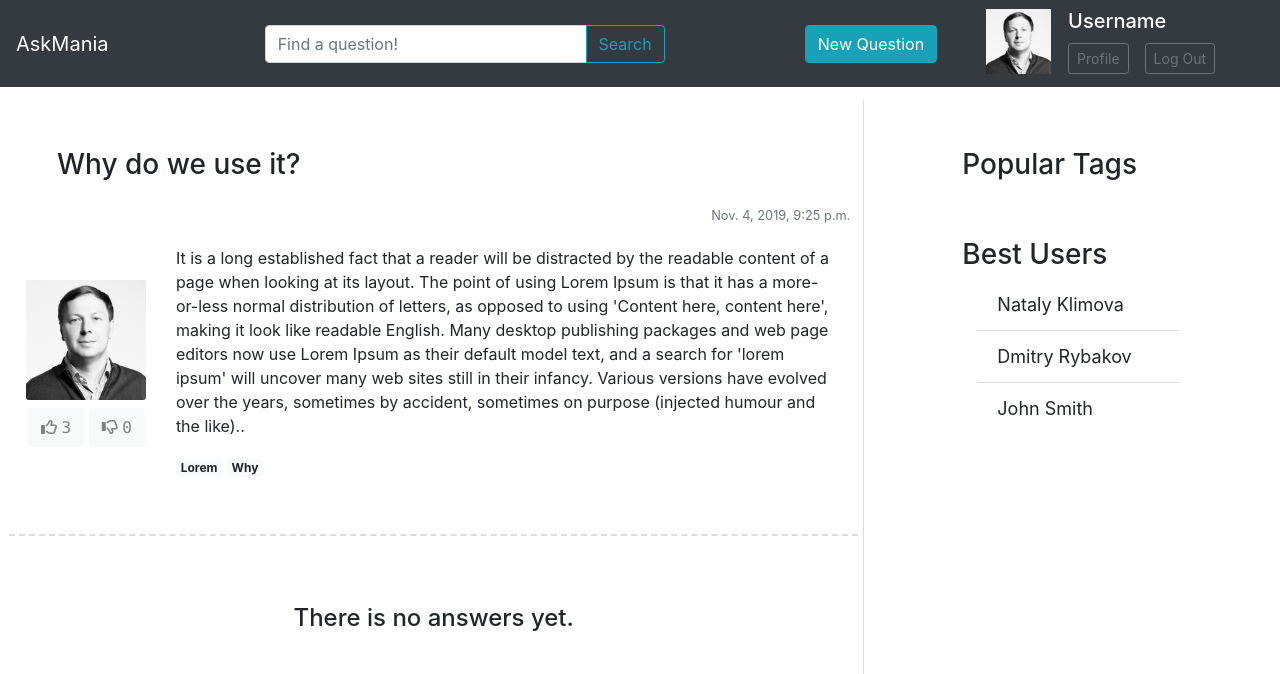
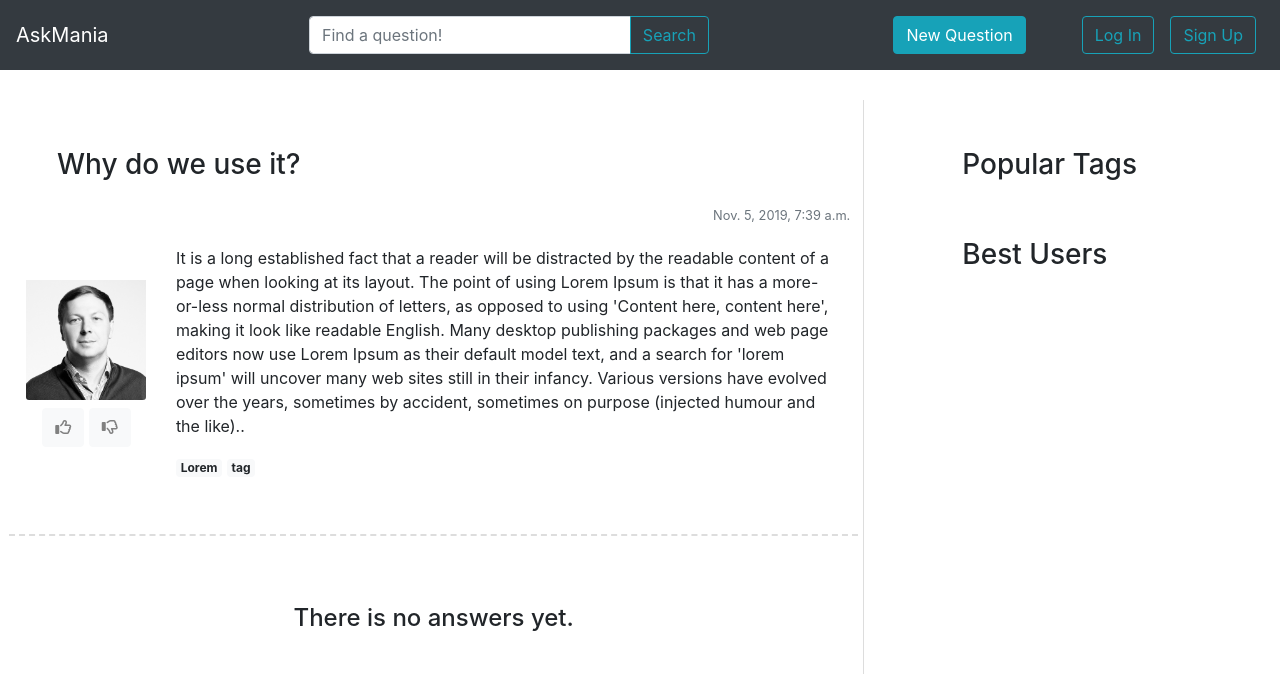
Before and after one commit to bulletmys/Techpark-Web, a Django app: page /question/2/ in a window 1280 px wide. Shown: the top 674 px of the page. Run offline with Django 3.2, Linux system fonts and the light colour scheme; data comes from the database, SQL or seed files in the repository; some libraries are stand-ins or nearby versions.

Commit message:
some fix

```diff
--- a/question/admin.py
+++ b/question/admin.py
@@ -7,3 +7,4 @@
 admin.site.register(models.Tag)
 admin.site.register(models.Question)
 admin.site.register(models.Answer)
+admin.site.register(models.Like)
--- a/question/management/commands/tagCounter.py
+++ b/question/management/commands/tagCounter.py
@@ -16,5 +16,4 @@
             t = TopTag(name=tag.name, amount=tag.amount)
             t.save()
 
-        # self.stdout.write(self.style.SUCCESS('Successfully added top 20 tags "%s"' % tags))
-        self.stdout.write(self.style.SUCCESS('Successfully added top 20 tags "%s"' % Question.objects.filter(tags__id=1)))
+        self.stdout.write(self.style.SUCCESS('Successfully added top 20 tags "%s"' % tags))
--- a/question/models.py
+++ b/question/models.py
@@ -3,7 +3,10 @@
 from django.utils.timezone import now
 
 
-# Create your models here.
+class ProfileManager(models.Manager):
+    def get_all(self):
+        self.all()
+
 
 class Profile(models.Model):
     login = models.CharField(max_length=255, verbose_name='Login')
@@ -11,7 +14,10 @@
     rating = models.IntegerField(default=0, verbose_name='Rating')
     birthday = models.DateField(default=now(), verbose_name='Birthday')
     email = models.EmailField(verbose_name="Email")
-    avatar = models.ImageField(verbose_name="Avatar")
+    avatar = models.ImageField(verbose_name="Avatar", blank=True)
+    likes = models.ManyToManyField('Like', related_name='Profile_like', blank=True)
+    dislikes = models.ManyToManyField('DisLike', related_name='Profile_dislike', blank=True)
+    manager = ProfileManager()
 
     def __str__(self):
         return self.name
@@ -21,15 +27,28 @@
         verbose_name_plural = "Profile"
 
 
+class QuestionManager(models.Manager):
+    def get_all(self):
+        return self.all()
+
+    def get_by_id(self, index):
+        return self.get(id=index)
+
+    def filter_by_tag_name(self, name):
+        return self.filter(tags__name=name)
+
+
 class Question(models.Model):
     title = models.CharField(max_length=255, verbose_name='Title')
     text = models.TextField(verbose_name='Text')
     tags = models.ManyToManyField('Tag', blank=True, related_name='question')
-    thumbs_up = models.IntegerField(verbose_name="Num_of_likes", default=0)
-    thumbs_down = models.IntegerField(verbose_name="Num_of_dislikes", default=0)
     datetime_published = models.DateTimeField(verbose_name='Published Date')
     author = models.ForeignKey(
         Profile, on_delete=models.CASCADE, verbose_name='User')
+
+    like = models.ManyToManyField('Like', related_name='question_like', blank=True)
+    dislike = models.ManyToManyField('DisLike', related_name='question_dislike', blank=True)
+    manager = QuestionManager()
 
     def __str__(self):
         return self.title
@@ -37,6 +56,11 @@
     class Meta:
         verbose_name = "Question"
         verbose_name_plural = "Questions"
+
+
+class AnswerManager(models.Manager):
+    def get_all(self):
+        self.all()
 
 
 class Answer(models.Model):
@@ -48,6 +72,10 @@
     question = models.ForeignKey(
         Question, on_delete=models.CASCADE, verbose_name='Question', related_name='answers'
     )
+    likes = models.ForeignKey('Like', on_delete=models.CASCADE, verbose_name='likes', related_name='answer_likes',
+                              blank=True, null=True)
+    dislikes = models.ForeignKey('DisLike', on_delete=models.CASCADE, verbose_name='dislikes',
+                                 related_name='answer_dislikes', blank=True, null=True)
 
     def __str__(self):
         return self.text
@@ -57,10 +85,17 @@
         verbose_name_plural = "Answers"
 
 
+class TagManager(models.Manager):
+    def get_all(self):
+        self.all()
+
+
 class Tag(models.Model):  # TODO поле amount при добавлении нового вопроса с данным тегом увеличивать на 1
     name = models.CharField(max_length=15, verbose_name='Name')
 
     amount = models.IntegerField(max_length=255, default=0)
+
+    manager = TagManager()
 
     #
     # objects = TagManager()
@@ -73,9 +108,15 @@
         verbose_name_plural = "Tags"
 
 
+class TopTagManager(models.Manager):
+    def get_all(self):
+        self.all()
+
+
 class TopTag(models.Model):
     name = models.CharField(max_length=15, verbose_name='Name')
     amount = models.IntegerField(max_length=255, default=0)
+    manager = TopTagManager()
 
     def __str__(self):
         return self.name
@@ -85,9 +126,15 @@
         verbose_name_plural = "TopTags"
 
 
+class TopUserManager(models.Manager):
+    def get_all(self):
+        self.all()
+
+
 class TopUser(models.Model):
     name = models.CharField(max_length=255, verbose_name='Name')
     top_id = models.IntegerField(verbose_name='UserId')
+    manager = TopUserManager()
 
     def __str__(self):
         return self.name
@@ -95,3 +142,25 @@
     class Meta:
         verbose_name = "TopUser"
         verbose_name_plural = "TopUsers"
+
+
+class LikeManager(models.Manager):
+    def get_all(self):
+        self.all()
+
+
+class Like(models.Model):
+    manager = LikeManager()
+
+
+    class Meta:
+        verbose_name = "Like"
+        verbose_name_plural = "Likes"
+
+
+class DisLike(models.Model):
+    manager = LikeManager()
+
+    class Meta:
+        verbose_name = "DisLike"
+        verbose_name_plural = "DisLikes"
--- a/question/templates/question/base.html
+++ b/question/templates/question/base.html
@@ -39,28 +39,36 @@
             <button type="button" class="btn btn-info mr-5">New Question</button>
         </a>
 
-        <table class="mb-1 max-size-50 mr-5">
-            <tr>
-                <td class="pr-3" rowspan="2"><img
-                        src="{% static 'img/grishin.jpg.768x768_q95_box-712,0,2249,1537_crop_detail.jpg' %}"
-                        width="65px" height="65px" alt="we"/>
-                </td>
-                <td><h5 class="no-wrap" style="color: white">Username</h5></td>
-            </tr>
-            <tr>
-                <td>
-                    <ul class="navbar-nav">
+        <a class="m-2" href="{% url 'login' %}">
+            <button type="button" class="btn btn-outline-info">Log In</button>
+        </a>
+        <a class="m-2" href="{% url 'register' %}">
+            <button type="button" class="btn btn-outline-info">Sign Up</button>
+        </a>
 
-                        <li class="nav-item mr-2">
-                            <button type="button" class="btn btn-outline-secondary btn-sm">Profile</button>
-                        </li>
-                        <li class="nav-item ml-2">
-                            <button type="button" class="btn btn-outline-secondary btn-sm no-wrap">Log Out</button>
-                        </li>
-                    </ul>
-                </td>
-            </tr>
-        </table>
+
+{#        <table class="mb-1 max-size-50 mr-5">#}
+{#            <tr>#}
+{#                <td class="pr-3" rowspan="2"><img#}
+{#                        src="{% static 'img/grishin.jpg.768x768_q95_box-712,0,2249,1537_crop_detail.jpg' %}"#}
+{#                        width="65px" height="65px" alt="we"/>#}
+{#                </td>#}
+{#                <td><h5 class="no-wrap" style="color: white">Username</h5></td>#}
+{#            </tr>#}
+{#            <tr>#}
+{#                <td>#}
+{#                    <ul class="navbar-nav">#}
+{##}
+{#                        <li class="nav-item mr-2">#}
+{#                            <button type="button" class="btn btn-outline-secondary btn-sm">Profile</button>#}
+{#                        </li>#}
+{#                        <li class="nav-item ml-2">#}
+{#                            <button type="button" class="btn btn-outline-secondary btn-sm no-wrap">Log Out</button>#}
+{#                        </li>#}
+{#                    </ul>#}
+{#                </td>#}
+{#            </tr>#}
+{#        </table>#}
 
     </nav>
 </header>
--- a/question/views.py
+++ b/question/views.py
@@ -1,5 +1,4 @@
 from django.shortcuts import render
-from django.http import HttpResponse
 from question import models
 from django.core.paginator import Paginator
 
@@ -9,12 +8,12 @@
     objects_page = paginator.get_page(num_of_page)
     return objects_page, paginator
 
-# Create your views here.
+
 def list_of_question(request, page=1):
-    users = models.Profile.objects.all()
-    tags = models.Tag.objects.all()
-    questions = models.Question.objects.all()
-    top_tags = models.TopTag.objects.all()
+    users = models.Profile.manager.get_all()
+    tags = models.Tag.manager.get_all()
+    questions = models.Question.manager.get_all()
+    top_tags = models.TopTag.manager.get_all()
     page_questions, paginator = paginate(questions, 20, page)
 
     return render(request, "question/questions.html",
@@ -23,49 +22,51 @@
 
 
 def new_question(request):
-    questions = models.Question.objects.all()
-    users = models.Profile.objects.all()
-    tags = models.Tag.objects.all()
+    questions = models.Question.manager.get_all()
+    users = models.Profile.manager.get_all()
+    tags = models.Tag.manager.get_all()
     return render(request, "question/new-question.html", {"Tags": tags, "Questions": questions, "Users": users})
 
 
 def login(request):
-    return render(request, "question/login.html")
+    questions = models.Question.manager.get_all()
+    users = models.Profile.manager.get_all()
+    tags = models.Tag.manager.get_all()
+    return render(request, "question/login.html", {"Tags": tags, "Questions": questions, "Users": users})
 
 
 def answers(request, num=1):
-    questions = models.Question.objects.get(id=num)
-
-    users = models.Profile.objects.all()
-    tags = models.Tag.objects.all()
+    questions = models.Question.manager.get_by_id(num)
+    users = models.Profile.manager.get_all()
+    tags = models.Tag.manager.get_all()
     return render(request, "question/answers.html",
                   {"ID": questions, "Tags": tags, "Questions": questions, "Users": users})
 
 
 def registration(request):
-    questions = models.Question.objects.all()
-    users = models.Profile.objects.all()
-    tags = models.Tag.objects.all()
-    top_tags = models.TopTag.objects.all()
+    questions = models.Question.manager.get_all()
+    users = models.Profile.manager.get_all()
+    tags = models.Tag.manager.get_all()
+    top_tags = models.TopTag.manager.get_all()
     return render(request, "question/signup.html",
                   {"Tags": tags, "Questions": questions, "Users": users, "TopTags": top_tags})
 
 
 def settings(request):
-    questions = models.Question.objects.all()
-    users = models.Profile.objects.all()
-    tags = models.Tag.objects.all()
-    top_tags = models.TopTag.objects.all()
+    questions = models.Question.manager.get_all()
+    users = models.Profile.manager.get_all()
+    tags = models.Tag.manager.get_all()
+    top_tags = models.TopTag.manager.get_all()
     return render(request, "question/settings.html",
                   {"Tags": tags, "Questions": questions, "Users": users, "TopTags": top_tags})
 
 
 def tags_list(request, name='', page=1):
-    users = models.Profile.objects.all()
-    tags = models.Tag.objects.all()
-    questions = models.Question.objects.filter(tags__name=name)
+    users = models.Profile.manager.get_all()
+    tags = models.Tag.manager.get_all()
+    questions = models.Question.manager.filter_by_tag_name(name)
 
-    top_tags = models.TopTag.objects.all()
+    top_tags = models.TopTag.manager.get_all()
 
     page_questions, paginator = paginate(questions, 20, page)
 
```
Also changed, not shown: db.sqlite3, question/migrations/0015_auto_20191105_0717.py (added), question/migrations/0016_auto_20191105_0718.py (added), question/migrations/0017_auto_20191105_0720.py (added), question/migrations/0018_auto_20191105_0734.py (added), s1200_EzWQOsw.webp (added).
